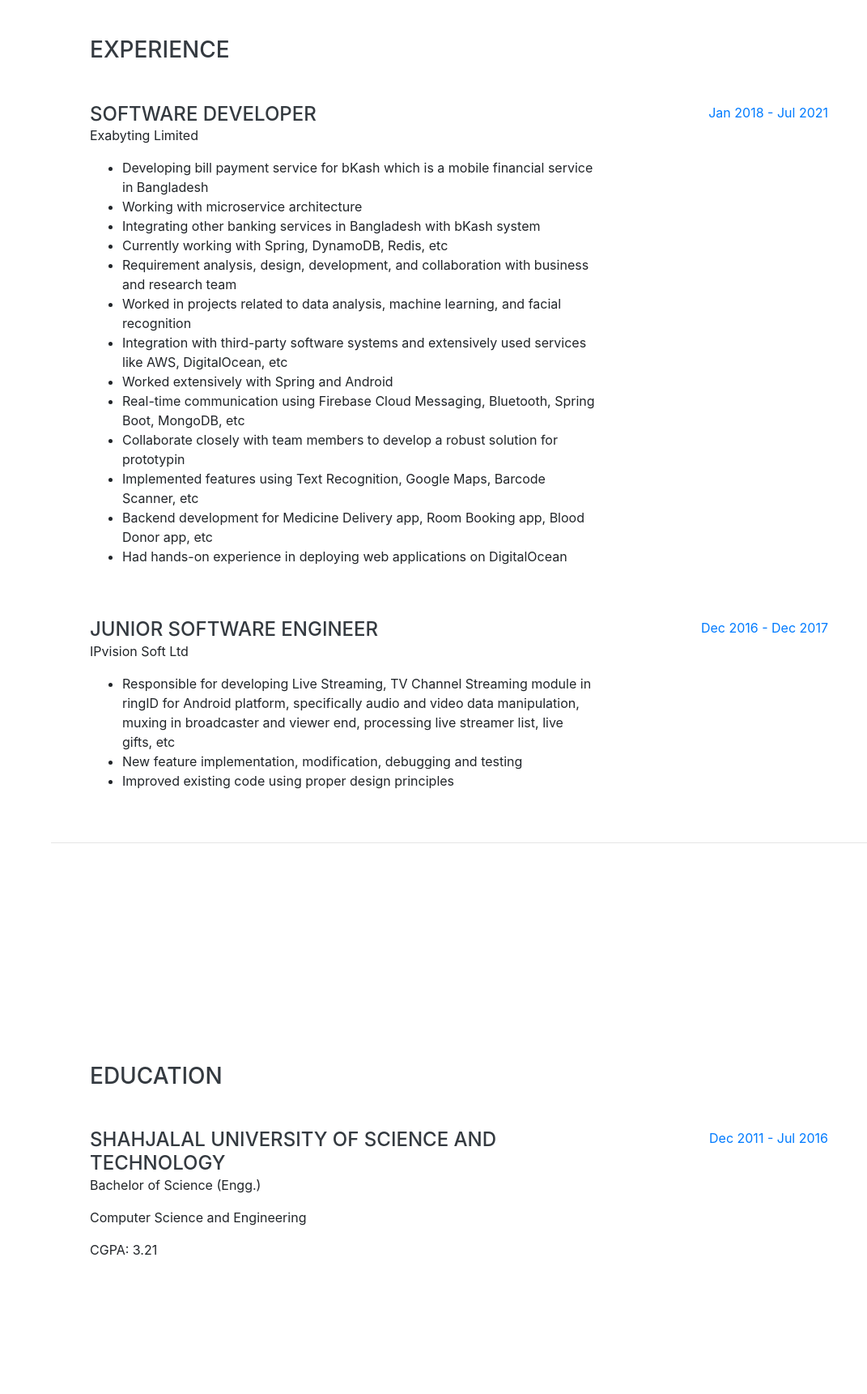
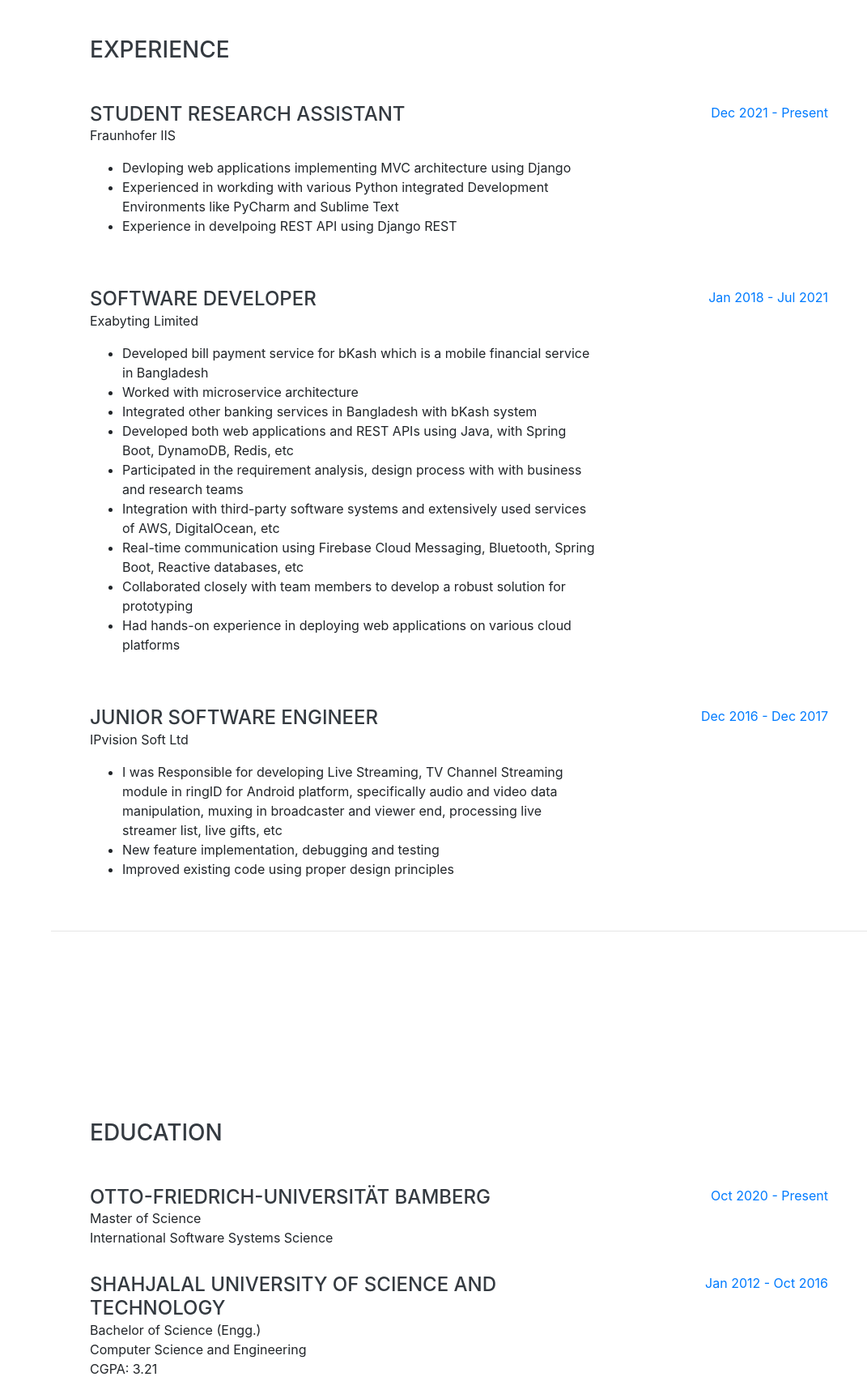
Before and after one commit to mastersunny/mastersunny.github.io, a website with bundled scripts: page index.html in a window 1280 px wide. Shown: the part 804-2525 px from the top of the page at 81% size, without its empty margins (209-1280 px from the left). Built offline with nearby package versions, Linux system fonts and the light colour scheme; a web font is replaced by a local one.

Commit message:
new changed to profile and projects
new changed to profile and projects

```diff
--- a/index.html
+++ b/index.html
@@ -100,47 +100,57 @@
 
         <div class="resume-item d-flex flex-column flex-md-row justify-content-between mb-5">
           <div class="resume-content">
+            <h4 class="mb-0">Student Research Assistant</h4>
+            <p class="mb-3">Fraunhofer IIS</p>
+            <ul>
+            <li>
+              Devloping web applications implementing MVC architecture using Django
+            </li>
+            <li>
+              Experienced in workding with various Python integrated Development Environments like PyCharm and Sublime Text
+            </li>
+            <li>
+              Experience in develpoing REST API using Django REST
+            </li>
+
+            </ul>
+          </div>
+          <div class="resume-date text-md-right">
+            <span class="text-primary">Dec 2021 - Present</span>
+          </div>
+        </div>
+
+        <div class="resume-item d-flex flex-column flex-md-row justify-content-between mb-5">
+          <div class="resume-content">
             <h4 class="mb-0">Software Developer</h4>
             <p class="mb-3">Exabyting Limited</p>
             <ul>
 	          <li>
-	            Developing bill payment service for bKash which is a mobile financial service in Bangladesh
+	            Developed bill payment service for bKash which is a mobile financial service in Bangladesh
 	          </li>
 	          <li>
-	            Working with microservice architecture
+	            Worked with microservice architecture
 	          </li>
 	          <li>
-	           Integrating other banking services in Bangladesh with bKash system
+	           Integrated other banking services in Bangladesh with bKash system
 	          </li>
 	          <li>
-	            Currently working with Spring, DynamoDB, Redis, etc
+	            Developed both web applications and REST APIs using Java, with Spring Boot, DynamoDB, Redis, etc
 	          </li>
             <li>
-              Requirement analysis, design, development, and collaboration with business and research team
+              Participated in the requirement analysis, design process with with business and research teams
             </li>
             <li>
-              Worked in projects related to data analysis, machine learning, and facial recognition
+             Integration with third-party software systems and extensively used services of AWS, DigitalOcean, etc
             </li>
             <li>
-             Integration with third-party software systems and extensively used services like AWS, DigitalOcean, etc
+              Real-time communication using Firebase Cloud Messaging, Bluetooth, Spring Boot, Reactive databases, etc
             </li>
             <li>
-              Worked extensively with Spring and Android
+              Collaborated closely with team members to develop a robust solution for prototyping
             </li>
             <li>
-              Real-time communication using Firebase Cloud Messaging, Bluetooth, Spring Boot, MongoDB, etc
-            </li>
-            <li>
-              Collaborate closely with team members to develop a robust solution for prototypin
-            </li>
-             <li>
-              Implemented features using Text Recognition, Google Maps, Barcode Scanner, etc
-            </li>
-            <li>
-              Backend development for Medicine Delivery app, Room Booking app, Blood Donor app, etc
-            </li>
-            <li>
-             Had hands-on experience in deploying web applications on DigitalOcean
+             Had hands-on experience in deploying web applications on various cloud platforms
             </li>
       	  	</ul>
           </div>
@@ -155,10 +165,10 @@
             <p class="mb-3">IPvision Soft Ltd</p>
             <ul>
 	          <li>
-	            Responsible for developing Live Streaming, TV Channel Streaming module in ringID for Android platform, specifically audio and video data manipulation, muxing in broadcaster and viewer end, processing live streamer list, live gifts, etc
+	            I was Responsible for developing Live Streaming, TV Channel Streaming module in ringID for Android platform, specifically audio and video data manipulation, muxing in broadcaster and viewer end, processing live streamer list, live gifts, etc
 	          </li>
 	          <li>
-	            New feature implementation, modification, debugging and testing
+	            New feature implementation, debugging and testing
 	          </li>
 	          <li>
 	           Improved existing code using proper design principles
@@ -180,15 +190,27 @@
       <div class="w-100">
         <h3 class="mb-5">Education</h3>
 
+        <div class="resume-item d-flex flex-column flex-md-row justify-content-between mb-3">
+          <div class="resume-content">
+            <h4 class="mb-0">Otto-Friedrich-Universität Bamberg</h4>
+            <p class="mb-0">Master of Science</p>
+            <p class="mb-0">International Software Systems Science</p>
+            <p></p>
+          </div>
+          <div class="resume-date text-md-right">
+            <span class="text-primary">Oct 2020 - Present</span>
+          </div>
+        </div>
+
         <div class="resume-item d-flex flex-column flex-md-row justify-content-between">
           <div class="resume-content">
             <h4 class="mb-0">Shahjalal University of Science and Technology</h4>
-            <p class="mb-3">Bachelor of Science (Engg.)</p>
-            <p>Computer Science and Engineering</p>
+            <p class="mb-0">Bachelor of Science (Engg.)</p>
+            <p class="mb-0">Computer Science and Engineering</p>
             <p>CGPA: 3.21</p>
           </div>
           <div class="resume-date text-md-right">
-            <span class="text-primary">Dec 2011 - Jul 2016</span>
+            <span class="text-primary">Jan 2012 - Oct 2016</span>
           </div>
         </div>
       </div>
@@ -209,16 +231,16 @@
 	           <span class="text-primary">Databases: </span>MySQL, DynamoDB, Redis
 	        </li>
 	        <li>
-	            <span class="text-primary">Frameworks: </span>Android, Spring
+	            <span class="text-primary">Frameworks: </span>Android, Spring, Django
 	        </li>
 	        <li>
 	        	<span class="text-primary">Technologies: </span>Mobile Vision APIs, SOAP, REST, LiveData, ViewModel, Room, JWT, RSQL, Sugar ORM, Android Camera API, Firebase, Retrofit, Geofire, Google Maps, Facebook APIs, Git, Butter Knife, Glide
 	        </li>
 	        <li>
-	        	<span class="text-primary">Tools: </span> Netbeans, Android Studio, Code Blocks, Spring Tool Suite, Jupyter Notebook
+	        	<span class="text-primary">Tools: </span> Netbeans, Android Studio, PyCharm, , Spring Tool Suite, Jupyter Notebook, IntelliJ IDEA
 	        </li>
       	</ul>
-       <!--  <ul class="list-inline dev-icons">
+        <ul class="list-inline dev-icons">
           <li class="list-inline-item">
             <i class="fab fa-html5"></i>
           </li>
@@ -255,7 +277,7 @@
           <li class="list-inline-item">
             <i class="fab fa-npm"></i>
           </li>
-        </ul> -->
+        </ul>
 
         <!-- <div class="subheading mb-3">Workflow</div>
         <ul class="fa-ul mb-0">
@@ -296,44 +318,38 @@
         	Projects
         </h3>
         <ul class="list-inline">
-            <li class="list-inline-item p-lg-4" style="text-align: center;">
-        		<a href="https://play.google.com/store/apps/details?id=com.ringid.ring" target="_blank">
-        			<img src="img/ringid-icon.png" height="60" width="60">
-        		</a>
-        		<p class="text-primary">ringID</p>
+            <li class="list-inline-item p-lg-3" style="text-align: center;">
+              <a href="https://www.bkash.com/en" target="_blank">
+                <img src="img/bkash-icon.png" height="60" width="60">
+              </a>
+              <p class="text-primary">bKash</p>
+            </li>
+            <li class="list-inline-item p-lg-3" style="text-align: center;">
+          		<a href="https://play.google.com/store/apps/details?id=com.ringid.ring" target="_blank">
+          			<img src="img/ringid-icon.png" height="60" width="60">
+          		</a>
+          		<p class="text-primary">ringID</p>
           	</li>
-          	<li class="list-inline-item p-lg-4" style="text-align: center;">
+          	<li class="list-inline-item p-lg-3" style="text-align: center;">
         		<a href="#katalyse">
         			<img src="img/katalyse-icon.png" height="60" width="60">
         		</a>
         		<p class="text-primary">Katalyse f&amp;b</p>
           	</li>
 
-          	<li class="list-inline-item p-lg-4" style="text-align: center;">
+          	<li class="list-inline-item p-lg-3" style="text-align: center;">
         		<a href="#icare-android">
         			<img src="img/icare-icon.png" height="60" width="60">
         		</a>
-        		<p class="text-primary">iCare (Android)</p>
-          	</li>
-          	<li class="list-inline-item p-lg-4" style="text-align: center;">
-        		<a href="#icare-web">
-        			<img src="img/icare-icon.png" height="60" width="60">
-        		</a>
-        		<p class="text-primary">iCare Web</p>
-          	</li>
-          	<li class="list-inline-item p-lg-4" style="text-align: center;">
-        		<a href="#goodrooms-android">
-        			<img src="img/goodrooms-icon.png" height="60" width="60">
-        		</a>
-        		<p class="text-primary">GoodRooms (Android)</p>
+        		<p class="text-primary">iCare (Android &amp; Web)</p>
           	</li>
         </ul>
         <ul class="list-inline">
           <li class="list-inline-item p-lg-4" style="text-align: center;">
-        		<a href="#goodrooms-web">
-        			<img src="img/goodrooms-icon.png" height="60" width="60">
-        		</a>
-        		<p class="text-primary">GoodRooms (web)</p>
+              <a href="#goodrooms-android">
+                <img src="img/goodrooms-icon.png" height="60" width="60">
+              </a>
+              <p class="text-primary">GoodRooms (Android &amp; Web)</p>
           </li>
           <li class="list-inline-item p-lg-4" style="text-align: center;">
         		<a href="https://play.google.com/store/apps/details?id=com.apps.invoiceandestimatemaker" target="_blank">
@@ -347,7 +363,6 @@
         		</a>
         		<p>Blood Donor</p>
           </li>
-
         </ul>
       </div>
     </section>
```
Also changed, not shown: img/bkash-icon.png (added).
